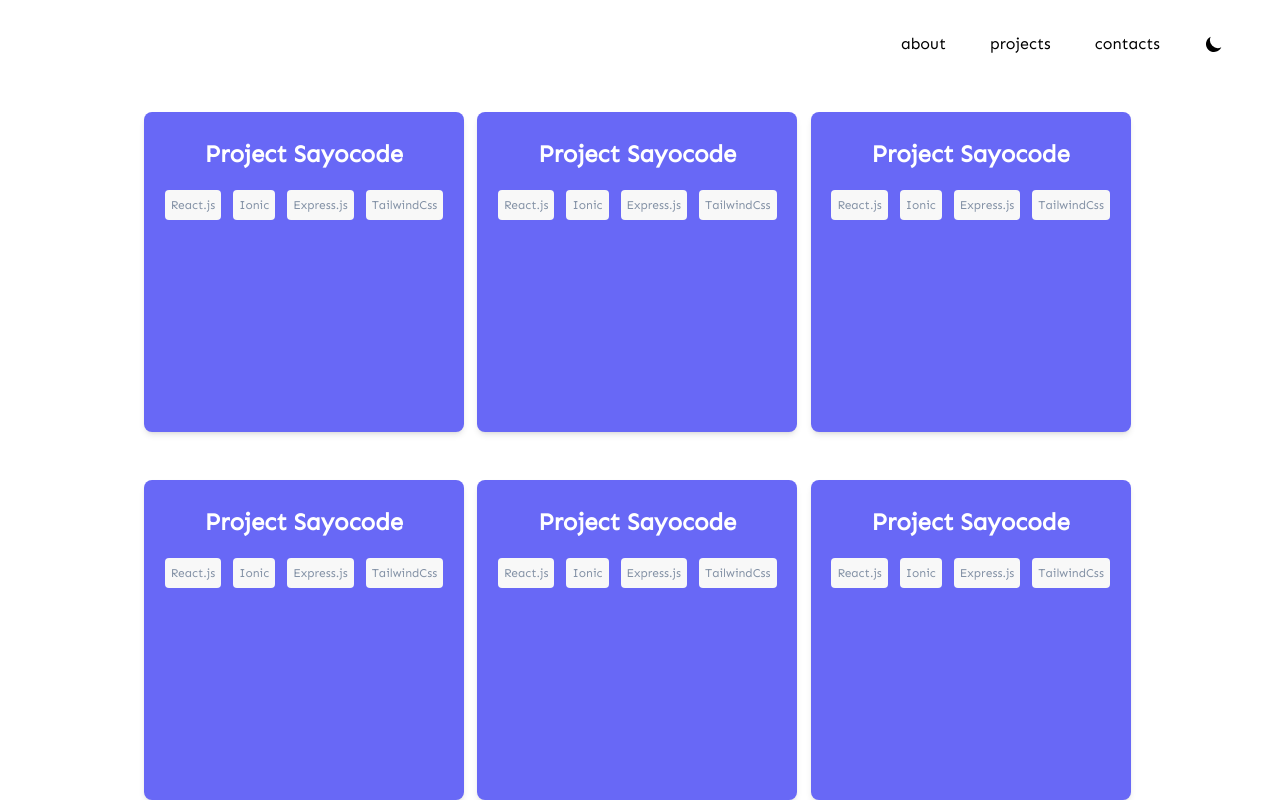
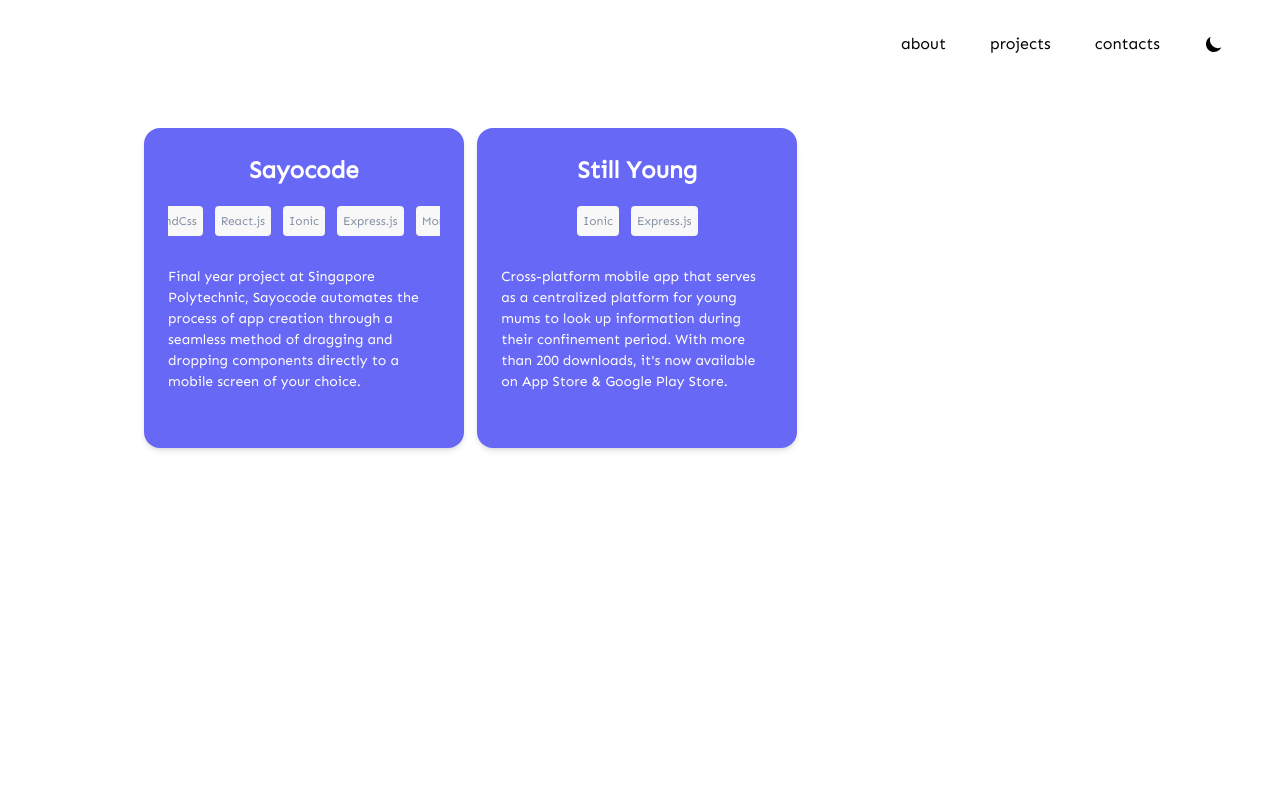
Before and after one commit to joshuadavidang/joshua-david-legacy, a Next.js app: page /projects in a window 1280 px wide. Built offline with nearby package versions, Linux system fonts and the light colour scheme.

Commit message:
code refactoring

```diff
--- a/pages/projects.js
+++ b/pages/projects.js
@@ -10,8 +10,22 @@
 export default function Projects() {
   const [open, setOpen] = useState(false);
 
-  let techStack = ["React.js", "Ionic", "Express.js", "TailwindCss"];
-  let data = [1, 1, 1, 1, 1, 1, 1, 1];
+  let pastProjects = [
+    {
+      name: "Sayocode",
+      description:
+        "Final year project at Singapore Polytechnic, Sayocode automates the process of app creation through a seamless method of dragging and dropping components directly to a mobile screen of your choice.",
+      year: 2019,
+      techStack: ["TailwindCss", "React.js", "Ionic", "Express.js", "MongoDB"],
+    },
+    {
+      name: "Still Young",
+      description:
+        "Cross-platform mobile app that serves as a centralized platform for young mums to look up information during their confinement period. With more than 200 downloads, it's now available on App Store & Google Play Store.",
+      year: 2019,
+      techStack: ["Ionic", "Express.js"],
+    },
+  ];
 
   const openModal = () => {
     setOpen(!open);
@@ -27,13 +41,19 @@
         <MobileNavBar />
       </nav>
 
-      <main className="md:px-36 md:py-16 md:pt-16 h-screen w-screen overflow-scroll">
-        <Card data={data} openModal={openModal}>
-          <CardHeader>Project Sayocode</CardHeader>
-          <CardBody>
-            <Chip chipLabel={techStack} />
-          </CardBody>
-        </Card>
+      <main className="grid md:grid-cols-3 gap-2 gap-y-12 justify-center items-center md:px-36 md:py-16 md:pt-32 pt-12 w-screen md:h-3/4 overflow-scroll">
+        {pastProjects.map((project, index) => (
+          <Card openModal={openModal} key={index}>
+            <CardHeader>{project.name}</CardHeader>
+            <CardBody>
+              <Chip chipLabel={project.techStack} />
+            </CardBody>
+
+            <p className="pt-6 text-sm text-white dark:text-black">
+              {project.description}
+            </p>
+          </Card>
+        ))}
 
         <Modal open={open}>
           <p>modal opened</p>
--- a/shared/Card/Card.jsx
+++ b/shared/Card/Card.jsx
@@ -1,18 +1,13 @@
 export default function Card(props) {
-  const { data, openModal, children } = props;
+  const { openModal, children } = props;
 
   return (
     <>
-      <div className="grid md:grid-cols-3 gap-2 gap-y-12 justify-center items-center md:h-3/4 pt-12">
-        {data.map((d, index) => (
-          <div
-            className="p-6 w-80 h-80 bg-blue1 dark:bg-white rounded-lg shadow-md cursor-pointer"
-            key={index}
-            onClick={openModal}
-          >
-            {children}
-          </div>
-        ))}
+      <div
+        className="p-6 w-80 h-80 bg-blue1 dark:bg-white rounded-2xl shadow-md cursor-pointer overflow-scroll"
+        onClick={openModal}
+      >
+        {children}
       </div>
     </>
   );
--- a/shared/Card/CardBody.jsx
+++ b/shared/Card/CardBody.jsx
@@ -1,7 +1,7 @@
 export default function CardBody({ children }) {
   return (
     <>
-      <div className="flex justify-center text-white dark:text-black">{children}</div>
+      <div className="flex justify-center text-white dark:text-black overflow-scroll">{children}</div>
     </>
   );
 }
```
